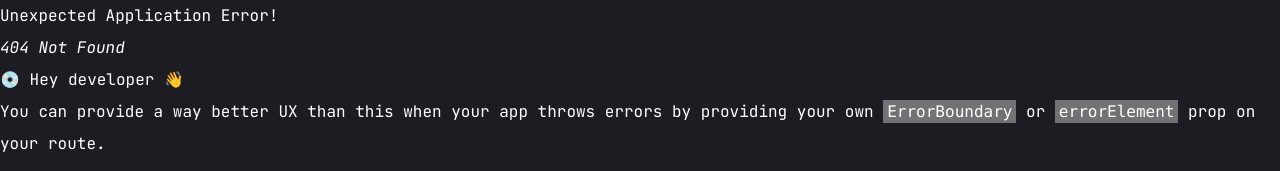
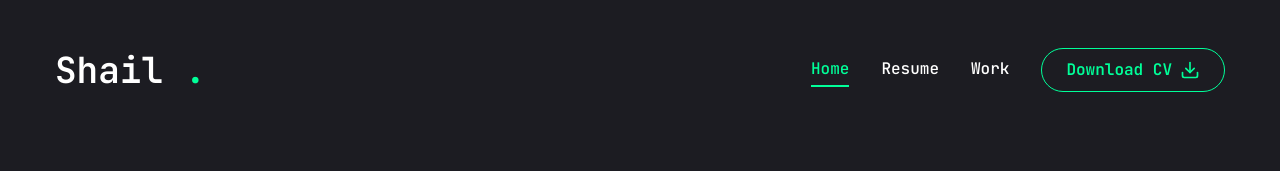
Before and after one commit to Shah-Shail/portfolio-website, a React (Create React App) app: page / in a window 1280 px wide. Before the commit this address had no page. Shown: the top 171 px of the page. Built offline with nearby package versions, Linux system fonts and the light colour scheme; no server answers.

Commit message:
routing changes

```diff
--- a/src/app/routes/routes.jsx
+++ b/src/app/routes/routes.jsx
@@ -6,10 +6,11 @@ import { AppRoutingConfig } from '../../assests/config/AppRoutingConfig'
 
 export const routesConfig = [
   {
-    path: 'portfolio-website',
+    path: '/',
     element: <Layout />,
     children: [
       {
+        index: true,
         path: AppRoutingConfig.APP_HOME,
         element: <Home />
       },
--- a/src/components/common/mobile-nav/MobileNav.jsx
+++ b/src/components/common/mobile-nav/MobileNav.jsx
@@ -24,7 +24,7 @@ const links = [
 const MobileNav = () => {
   /*routing dependencies */
   const pathLocation = useLocation()
-  const getActivePath = pathLocation.pathname.split('/')?.[2]
+  const getActivePath = pathLocation.pathname.split('/')?.[1]
   const active = (link) => (link.name === 'home' && !getActivePath) || link.path === getActivePath
   /*routing dependencies */
 
--- a/src/components/common/nav/Nav.jsx
+++ b/src/components/common/nav/Nav.jsx
@@ -19,7 +19,7 @@ const links = [
 const Nav = () => {
   /*routing dependencies */
   const pathLocation = useLocation()
-  const getActivePath = pathLocation.pathname.split('/')?.[2]
+  const getActivePath = pathLocation.pathname.split('/')?.[1]
   const active = (link) => (link.name === 'home' && !getActivePath) || link.path === getActivePath
 
   /*routing dependencies */
```
